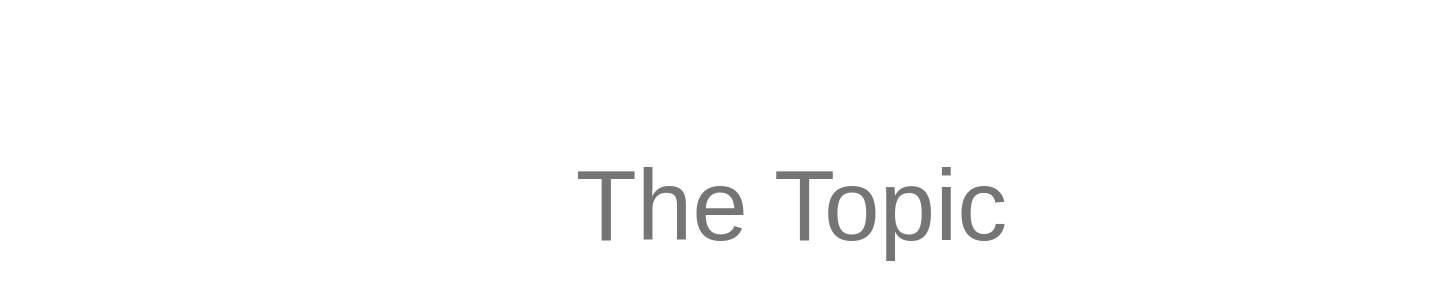
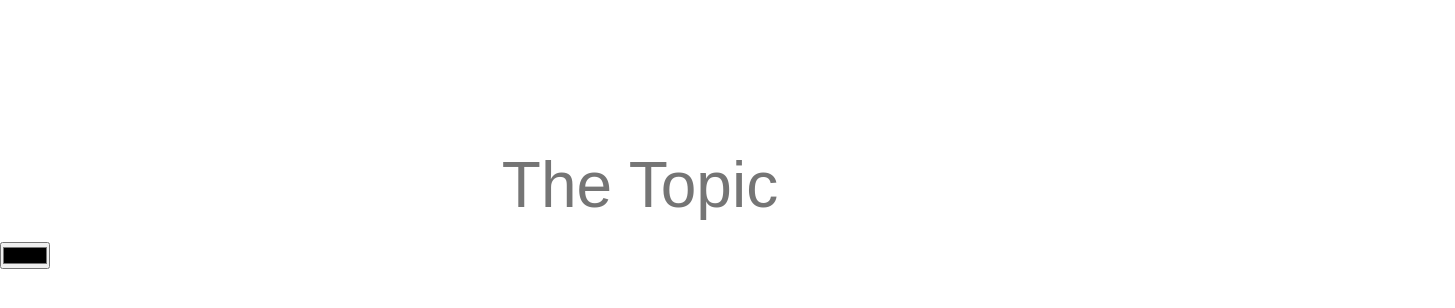
Before and after one commit to cheuyin/the-topic, a plain HTML site: page index.html in a window 1280 px wide. Shown: the whole page, 1455 px wide, since content can reach past the window. Drawn offline with Linux system fonts and the light colour scheme.

Commit message:
Make input font size change dynamically based on window width

```diff
--- a/index.html
+++ b/index.html
@@ -12,5 +12,8 @@
   <div class="container">
     <input type="text" id="the-topic" placeholder="The Topic">
   </div>
+  <div class="controls">
+    <input type="color" >
+  </div>
 </body>
 </html>
--- a/styles.css
+++ b/styles.css
@@ -6,14 +6,17 @@
 
 .container {
   width: 80%;
+  font-size: 5vw;
   margin: 10% auto 0 auto;
+  text-align: center;
 }
 
 input#the-topic {
   border: none;
   padding: 20px;
-  font-size: 100px;
+  font-size: inherit;
   text-align: center;
+  text-overflow: ellipsis;
 }
 
 #the-topic:focus {
```
